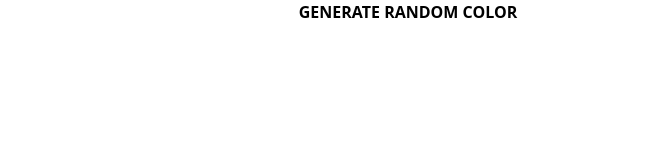
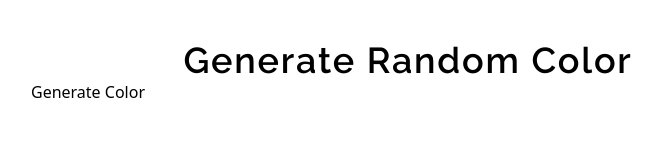
Before and after one commit to snehap02/random-color-generator, a website built with Vite: page index.html in a window 1280 px wide. Shown: the whole page, without its empty margins (232-894 px from the left). Built offline with nearby package versions, Linux system fonts and the light colour scheme.

Commit message:
added three section

```diff
--- a/index.html
+++ b/index.html
@@ -9,7 +9,13 @@
     <title>Random Color Generator</title>
 </head>
 <body>
-    <h1 class="text-center uppercase font-bold">Generate Random Color</h1>
+    <h1 class="text-center font-semibold font-raleway text-2xl sm:text-4xl -tracking-tighter mt-10">Generate Random Color</h1>
+
+    <section class="whole-container grid grid-cols-1 md:grid md:grid-cols-2">
+        <div class="color-pallate"></div>
+        <div class="color-codes"></div>
+        <button class="btn">Generate Color</button>
+    </section>
     <script src="/script.js"></script>
 </body>
 </html>
```
